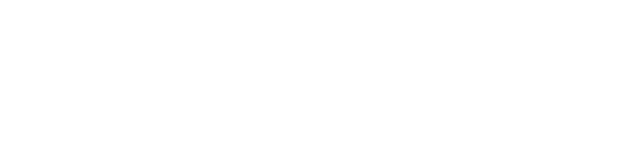
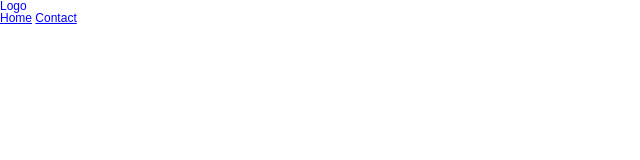
Before and after one commit to MantasVenskus/testinis, a plain HTML site: page index.html in a window 1280 px wide. Shown: the whole page, without its empty margins (0-640 px from the left). Drawn offline with nearby package versions, Linux system fonts and the light colour scheme; files that its build step writes are made by us from their sources.

Commit message:
Added header and some navigation

```diff
--- a/index.html
+++ b/index.html
@@ -17,6 +17,13 @@
   </head>
   <body>
 
+   <header>
+    <a href="#" class="logo">Logo</a>
+     <nav>
+       <a href="#">Home</a>
+       <a href="#">Contact</a>
+     </nav>
+   </header>
 
   </body>
 </html>
```
